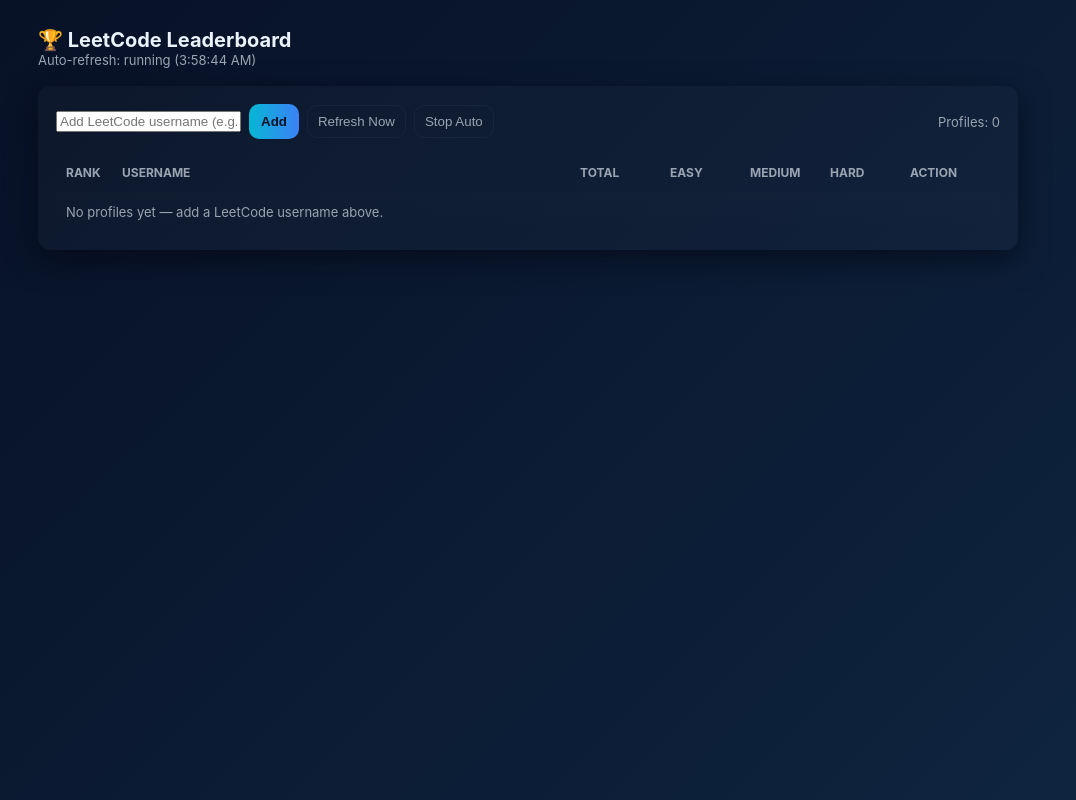
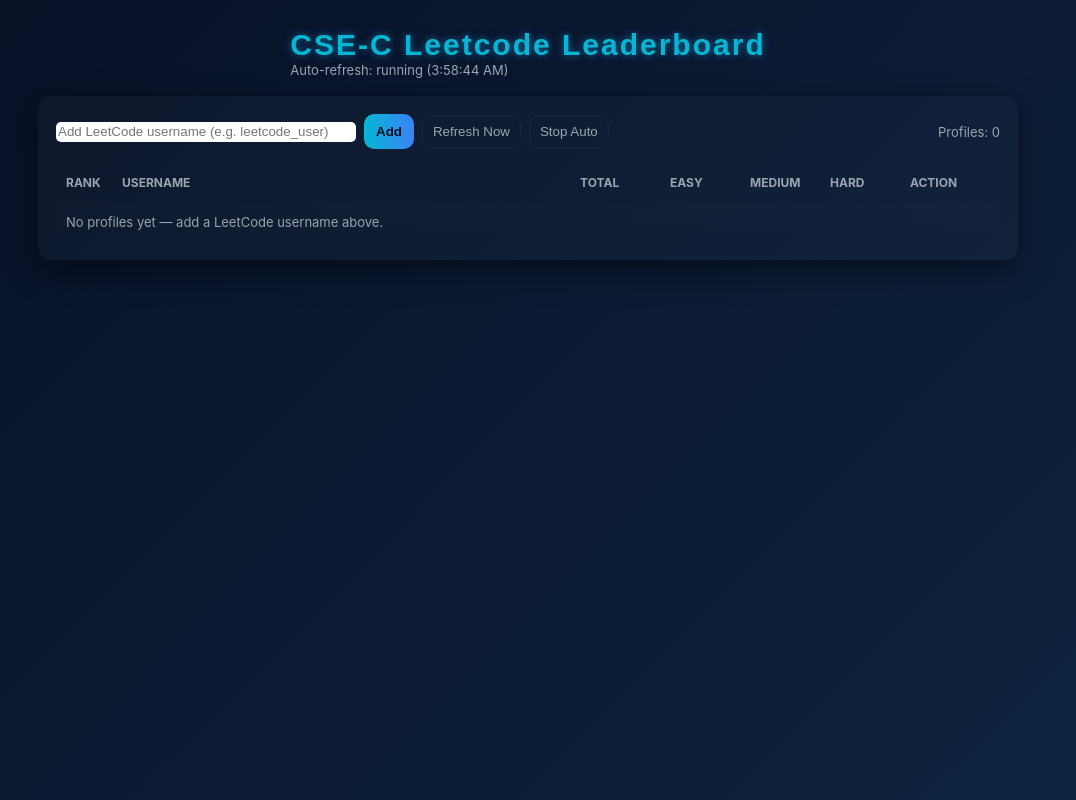
Before and after one commit to LNR-creator/Projects-using-HTML-CSS, a plain HTML site: page Leaderboards/index.html in a window 1280 px wide. Shown: the whole page, without its empty margins (112-1188 px from the left). Drawn offline with Linux system fonts and the light colour scheme.

Commit message:
Add files via upload

```diff
--- a/Leaderboards/index.html
+++ b/Leaderboards/index.html
@@ -3,7 +3,9 @@
 <head>
   <meta charset="utf-8"/>
   <meta name="viewport" content="width=device-width,initial-scale=1"/>
-  <title>LeetCode Leaderboard</title>
+  <title>LeetCode Leaderboard🏆</title>
+  <!-- Add in <head> above your <style> -->
+<link href="https://fonts.googleapis.com/css2?family=Poppins:wght@700&display=swap" rel="stylesheet">
   <style>
     :root{
       --bg1:#071025; --bg2:#0f2540; --muted:#9aa4b2; --accent:#06b6d4;
@@ -16,8 +18,15 @@
       display:flex; align-items:flex-start; justify-content:center; padding:28px;
     }
     .wrap{ width:100%; max-width:980px; }
-    header{ display:flex; gap:12px; align-items:center; margin-bottom:18px; }
-    h1{ margin:0; font-size:20px; }
+    header{ display:flex; gap:12px; align-items:center; margin-bottom:18px;justify-content: center; }
+    h1{ margin:0; font-size:60pxpx;
+      margin: 0;
+    font-family: 'Orbitron', sans-serif;
+  font-size: 30px;
+  letter-spacing: 2px;
+  color: #06b6d4;
+  text-shadow: 0 0 6px rgba(6,182,212,0.4), 0 0 12px rgba(59,130,246,0.3);
+    }
     .card{ background: rgba(255,255,255,0.02); padding:18px; border-radius:12px; width:100%; box-shadow:0 10px 30px rgba(3,7,18,0.6); }
     .controls{ display:flex; gap:8px; align-items:center; margin-bottom:14px; flex-wrap:wrap; }
     input[type="text"]{ padding:10px 12px; border-radius:10px; border:1px solid rgba(255,255,255,0.04); background:transparent; color:inherit; min-width:240px; }
@@ -50,13 +59,19 @@
       thead{ display:none; } table, tbody, tr, td { display:block; width:100%;}
       td{ display:flex; justify-content:space-between; padding:10px; border-bottom:1px solid rgba(255,255,255,0.02);}
     }
+    #usernameInput{
+        width: 300px;
+        height: 20px;
+        border: none;
+        border-radius: 5px;
+    }
   </style>
 </head>
 <body>
   <div class="wrap">
     <header>
       <div>
-        <h1>🏆 LeetCode Leaderboard</h1>
+        <h1>CSE-C Leetcode Leaderboard</h1>
         <div class="small">Auto-refresh: <span id="autoStatus">paused</span></div>
       </div>
     </header>
@@ -278,5 +293,7 @@ if (users.length) refreshAll();
 startAuto();
 
 </script>
+
+
 </body>
 </html>
```
